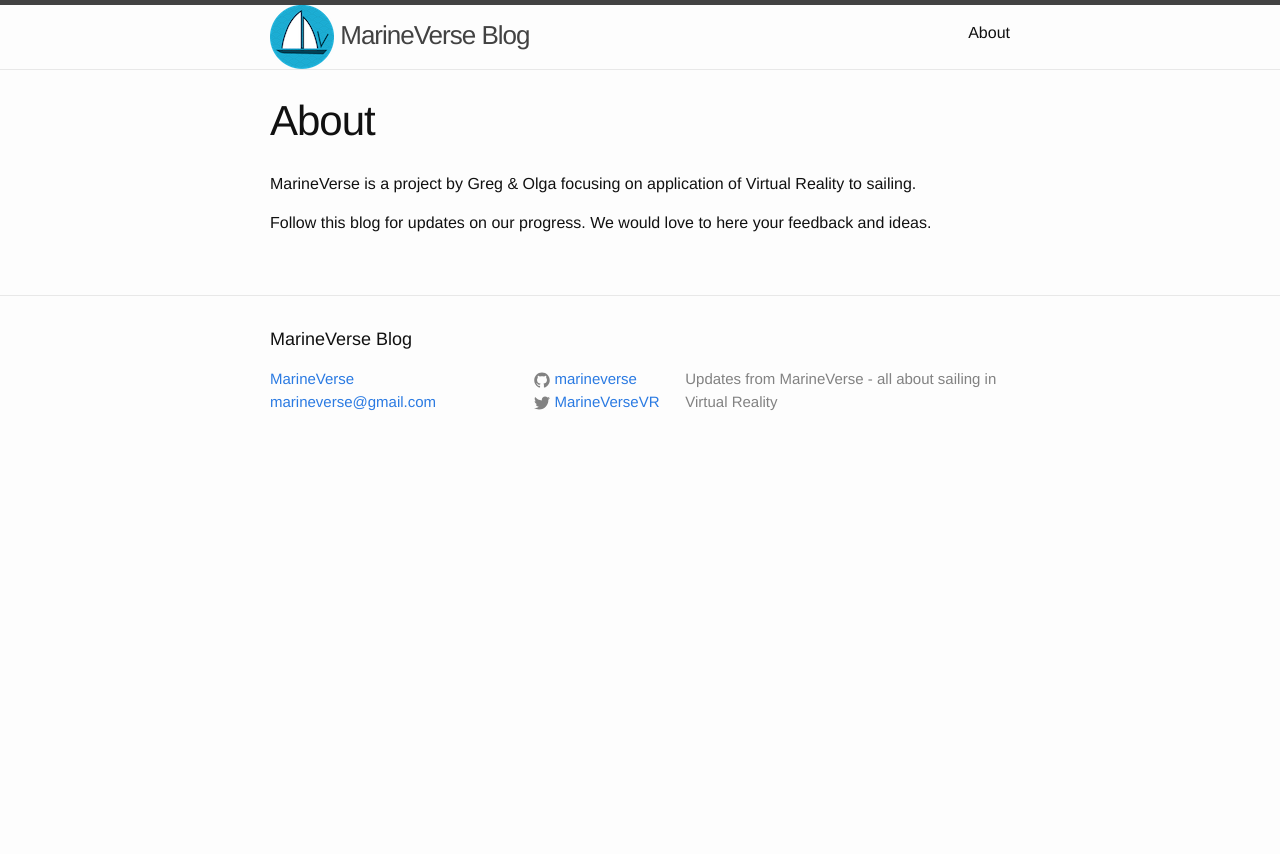
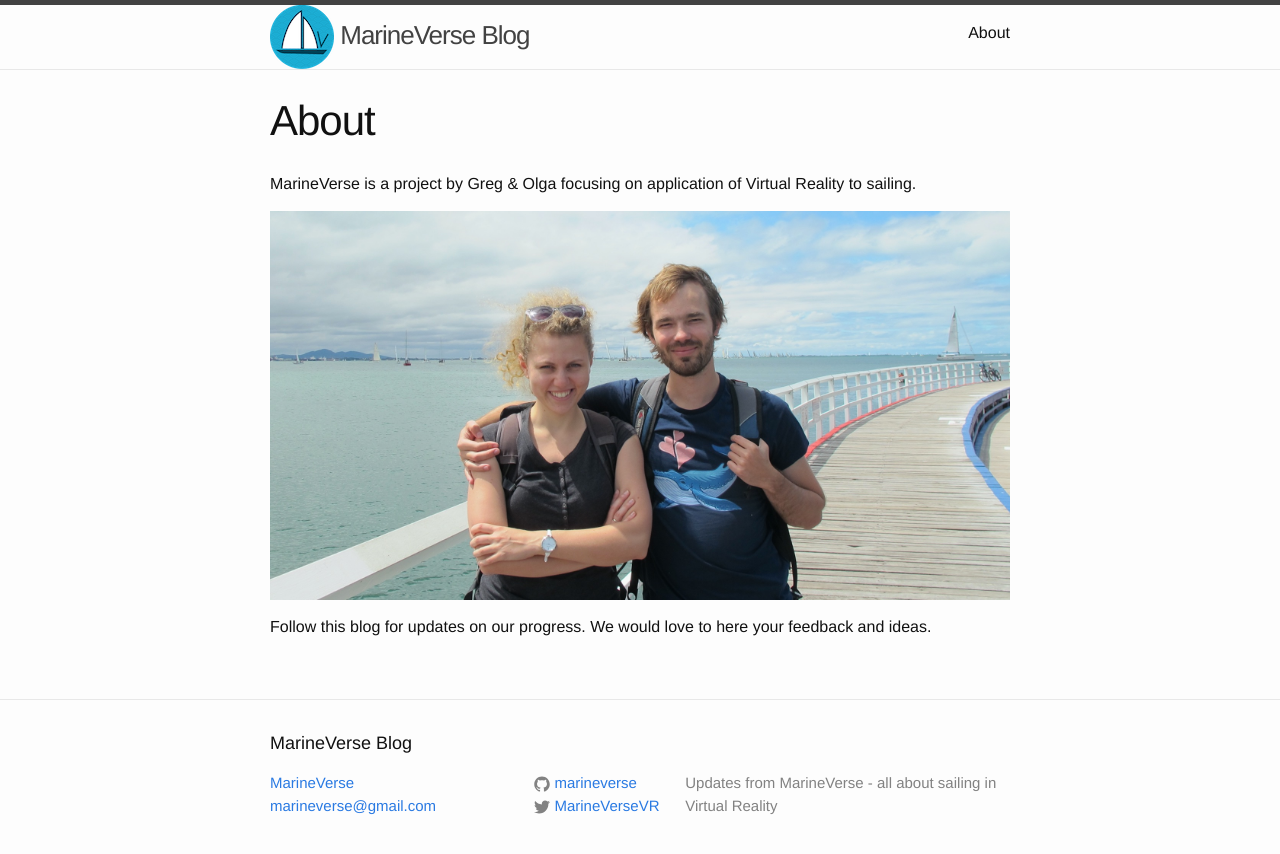
Before and after one commit to marineverse/marineverse.github.io, a Jekyll site: the page built from about.md, in a window 1280 px wide. Shown: the top 854 px of the page. Built offline with Jekyll 4.4.1, drawn with Linux system fonts in a browser that asks for light colours.

Commit message:
picture on about page

```diff
--- a/about.md
+++ b/about.md
@@ -6,4 +6,6 @@ permalink: /about/
 
 MarineVerse is a project by Greg & Olga focusing on application of Virtual Reality to sailing.
 
+![MarineVerse](/assets/gregolga.jpg)
+
 Follow this blog for updates on our progress. We would love to here your feedback and ideas.
```
Also changed, not shown: assets/gregolga.jpg (added).
